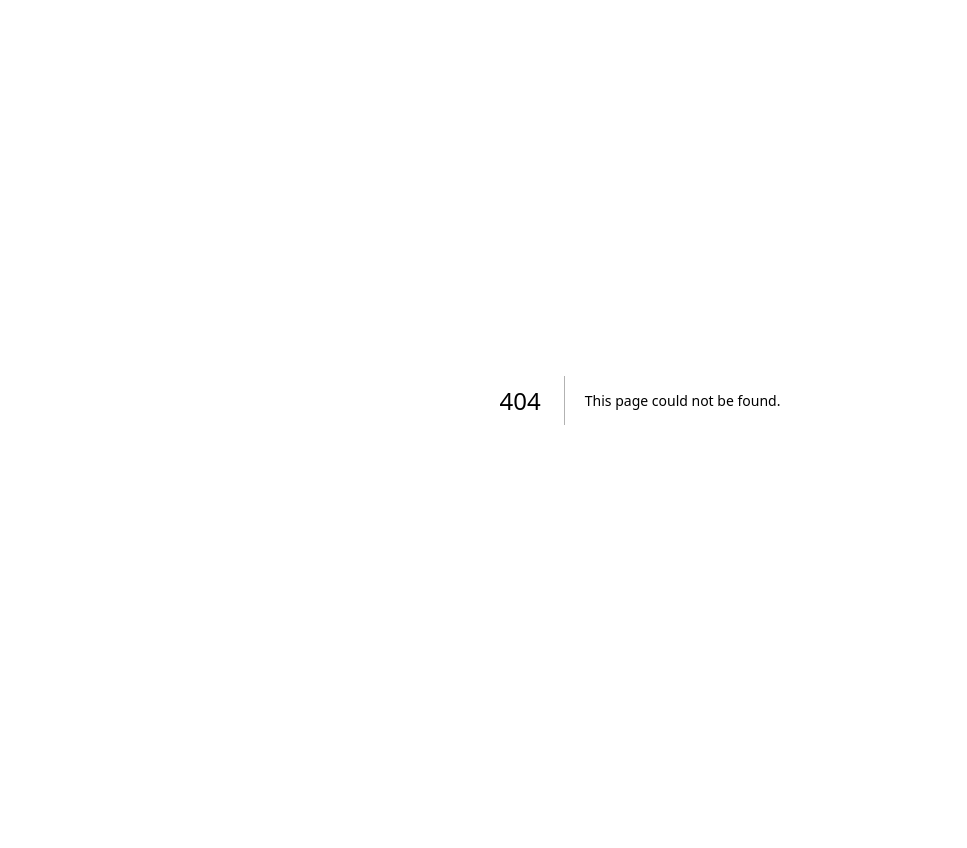
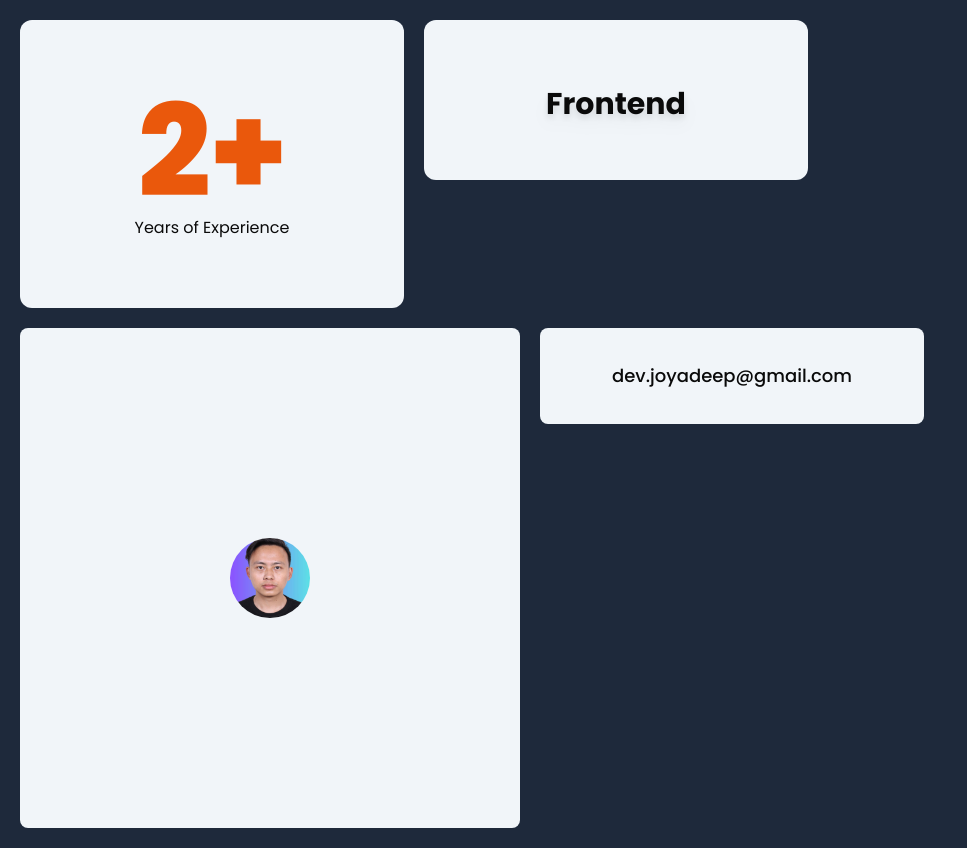
Before and after one commit to joyadeep/portfolio, a Next.js app: page /simplified in a window 1280 px wide. Before the commit this address had no page. Shown: the whole page, without its empty margins (0-967 px from the left). Before the commit the page ends 800 px from the top, so only its background shows below. Built offline with nearby package versions, Linux system fonts and the light colour scheme.

Commit message:
Update testimonial

```diff
--- a/src/app/layout.tsx
+++ b/src/app/layout.tsx
@@ -1,7 +1,9 @@
 import type { Metadata } from "next";
 import localFont from "next/font/local";
+import {Poppins} from "next/font/google"
 import "./globals.css";
 import { Toaster } from "@/components/ui/toaster";
+import GsapConfig from "@/configs/gsap.config";
 
 const geistSans = localFont({
   src: "./fonts/GeistVF.woff",
@@ -13,6 +15,8 @@ const geistMono = localFont({
   variable: "--font-geist-mono",
   weight: "100 900",
 });
+
+const poppins = Poppins({ weight: ["300", "400", "500", "600", "700", "800", "900"], subsets: ["latin"] });
 
 export const metadata:Metadata = {
   generator: "Next.js",
@@ -46,9 +50,10 @@ export default function RootLayout({
   return (
     <html lang="en">
       <body
-        className={`${geistSans.variable} ${geistMono.variable} antialiased`}
+        // className={`${geistSans.variable} ${geistMono.variable} antialiased`}
+        className={poppins.className}
       >
-        {/* <GsapConfig /> */}
+        <GsapConfig />
         {/* <ThemeProvider
           attribute='class'
           defaultTheme='light'
--- /dev/null
+++ b/src/app/simplified/page.tsx
@@ -0,0 +1,20 @@
+import About from '@/components/simplified/about'
+import Experience from '@/components/simplified/experience'
+import Mail from '@/components/simplified/mail'
+import Skills from '@/components/simplified/skills'
+import React from 'react'
+
+type Props = {}
+
+const page = (props: Props) => {
+  return (
+    <div className='w-full min-h-screen bg-slate-800 p-5 flex gap-5 flex-wrap'>
+        <Experience/>
+        <About/>
+        <Skills/>
+        <Mail/>
+    </div>
+  )
+}
+
+export default page
--- a/src/components/ProjectCard.tsx
+++ b/src/components/ProjectCard.tsx
@@ -5,7 +5,6 @@ import { Badge } from './ui/badge'
 import Link from 'next/link'
 import { Star } from "lucide-react";
 import ActionTooltip from './ActionTooltip'
-import {Github} from "lucide-react";
 
 type Props = {
     id: number;
@@ -33,7 +32,7 @@ const ProjectCard = ({ project }: Iproject) => {
             }
             <Link href={project.link} target='_blank'>
                 <CardContent className='px-0 pb-3 '>
-                    <div className='relative h-44'>
+                    <div className='relative h-44 2xl:h-60'>
                         <Image src={project.image} alt='' fill className='object-cover' />
                     </div>
                     <div className='p-2'>
@@ -46,7 +45,7 @@ const ProjectCard = ({ project }: Iproject) => {
                         <div className='flex gap-2 flex-wrap mt-4'>
                             {
                                 project.tags.map((tag, index) => (
-                                    <Badge key={index} variant={'outline'} className='rounded-full'>#{tag}</Badge>
+                                    <Badge key={index} variant={'secondary'} className='rounded-full font-light'>#{tag}</Badge>
                                 ))
                             }
 
--- a/src/components/Projects.tsx
+++ b/src/components/Projects.tsx
@@ -87,7 +87,7 @@ const projects:projects[]=[
     description:"Ratn intech landing page",
     tags:["Next.js","Tailwind CSS","Typescript","Freelance"],
     category:"frontend",
-    link:"https://ratnaintch.com.np",
+    link:"https://ratnaintech.com.np",
     github:""
   }
 
--- a/src/components/Testimonial.tsx
+++ b/src/components/Testimonial.tsx
@@ -131,7 +131,7 @@ const Testimonial = () => {
               </DialogHeader>
               <form onSubmit={handleSubmit} className="grid gap-4 py-4">
                 <div className="flex gap-3">
-                <div>
+                <div className="flex-1">
                   <Label htmlFor="name">Name</Label>
                   <Input
                   required
@@ -140,7 +140,7 @@ const Testimonial = () => {
                     onChange={handleChange}
                   />
                 </div>
-                <div>
+                <div className="flex-1">
                   <Label htmlFor="email">Email</Label>
                   <Input
                   required
--- /dev/null
+++ b/src/components/simplified/about.tsx
@@ -0,0 +1,34 @@
+"use client"
+import { cn } from '@/lib/utils'
+import { useGSAP } from '@gsap/react'
+import gsap from 'gsap'
+import React, { useRef } from 'react'
+
+type Props = {}
+
+const About = (props: Props) => {
+    const container = useRef(null);
+    const box1 = useRef(null);
+    const box2 = useRef(null);
+    const box3 = useRef(null);
+
+    useGSAP(()=>{
+       const tl= gsap.timeline({repeat:-1});
+    //    tl.to(box1.current,{y:-50,duration:2})
+    //    tl.to(box2.current,{y:-100,duration:2})
+    //    tl.to(box3.current,{y:-150,duration:2})
+    })
+
+    const style = "text-3xl font-bold"
+  return (
+    <div className='rounded-xl w-96 h-40 bg-slate-100 flex items-center justify-center '>
+        <div ref={container} className='flex flex-col items-center justify-center drop-shadow-lg overflow-hidden  w-full h-12'>
+        <div ref={box1} className={cn(style,"mt-20")}>Frontend</div>
+        <div ref={box2} className={style}>Backend</div>
+        <div ref={box3} className={style}>Database</div>
+        </div>
+    </div>
+  )
+}
+
+export default About
--- /dev/null
+++ b/src/components/simplified/experience.tsx
@@ -0,0 +1,14 @@
+import React from 'react'
+
+type Props = {}
+
+const Experience = (props: Props) => {
+  return (
+    <div className='rounded-xl bg-slate-100 p-5 w-96 h-72 flex flex-col items-center justify-center '>
+        <h3 className='text-9xl font-extrabold text-orange-600'>2+</h3>
+        <h6 className=''>Years of Experience</h6>
+    </div>
+  )
+}
+
+export default Experience
--- /dev/null
+++ b/src/components/simplified/mail.tsx
@@ -0,0 +1,11 @@
+import React from 'react'
+
+type Props = {}
+
+const Mail = (props: Props) => {
+  return (
+    <div className='rounded-lg p-3 flex items-center justify-center bg-slate-100 w-96 h-24 text-lg font-medium'>dev.joyadeep@gmail.com</div>
+  )
+}
+
+export default Mail
--- /dev/null
+++ b/src/components/simplified/skills.tsx
@@ -0,0 +1,14 @@
+import Image from 'next/image'
+import React from 'react'
+
+type Props = {}
+
+const Skills = (props: Props) => {
+  return (
+    <div className='rounded-lg bg-slate-100 size-[500px] flex items-center justify-center'>
+        <Image src={"/images/mee.jpg"} alt="me" width={80} height={80} className='rounded-full'/>
+    </div>
+  )
+}
+
+export default Skills
--- /dev/null
+++ b/src/configs/gsap.config.ts
@@ -0,0 +1,15 @@
+"use client"
+import React, { useEffect } from 'react'
+import {gsap} from "gsap";
+import {ScrollTrigger} from "gsap/ScrollTrigger";
+
+type Props = {}
+
+const GsapConfig = (props: Props) => {
+    useEffect(() => {
+        gsap.registerPlugin(ScrollTrigger);
+    },[])
+  return null
+}
+
+export default GsapConfig
```
Also changed, not shown: src/app/simplified/Untitled-1.html (added, +42 -0 lines).
